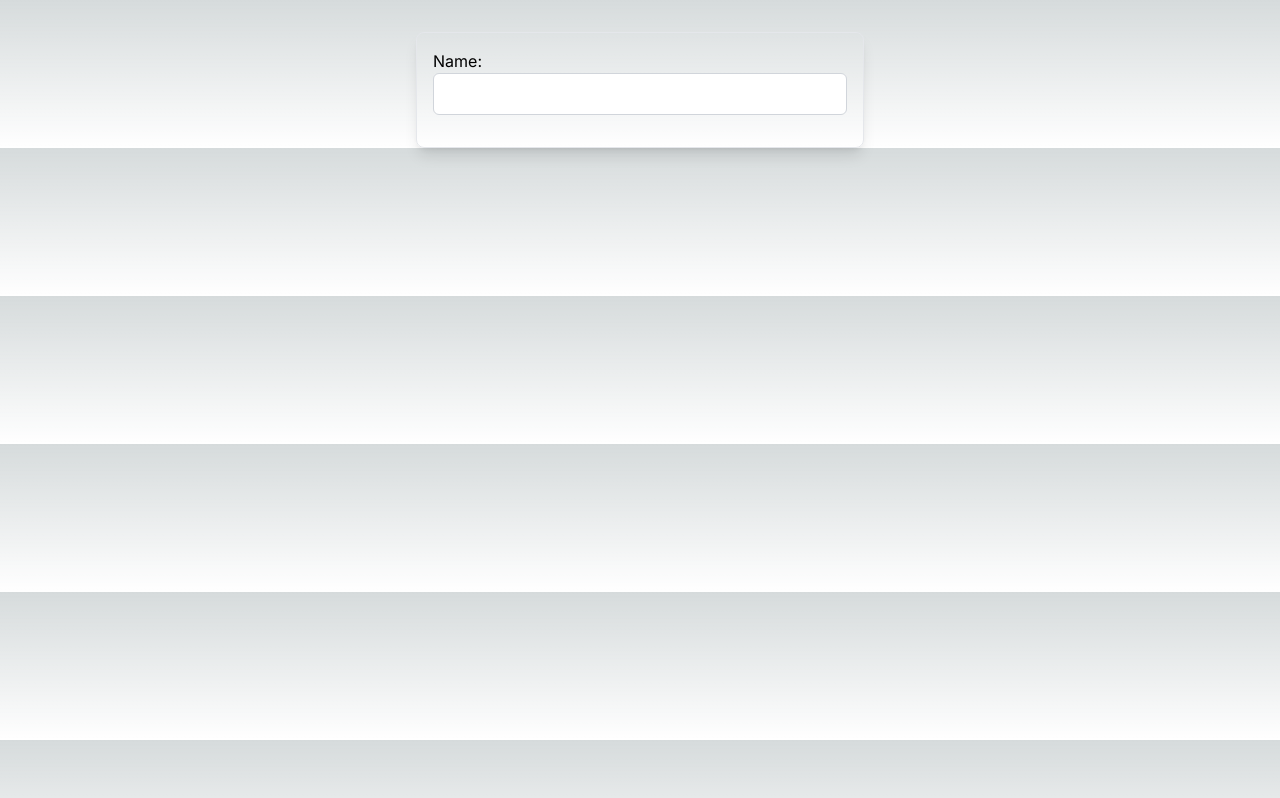
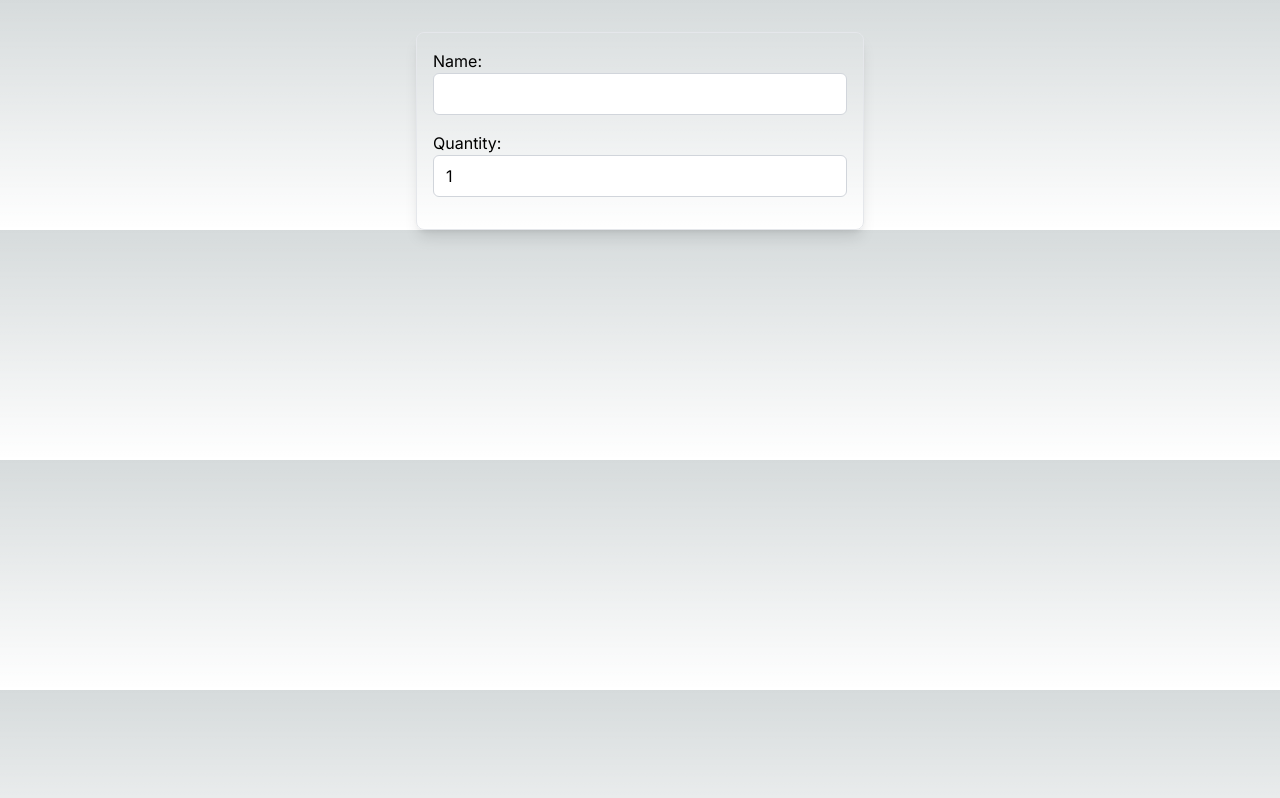
Before and after one commit to Ever-QN/cprg306-assignments, a Next.js app: page /week4 in a window 1280 px wide. Built offline with nearby package versions, Linux system fonts and the light colour scheme.

Commit message:
Create div with label and input for quantity

```diff
--- a/app/week4/new-item.js
+++ b/app/week4/new-item.js
@@ -42,6 +42,21 @@ export default function NewItem() {
             />
         </div>
 
+        <div>
+            <label htmlFor="quantity">Quantity: </label>
+            <input
+            type="number"
+            id="quantity"
+            name="quantity"
+            value={quantity}
+            onChange={(e) => setQuantity(Number(e.target.value))}
+            min="1"
+            max="99"
+            required
+            className="border border-gray-300 px-3 py-2 rounded-md w-full focus:outline-none focus:ring focus:border-blue-300 mb-4 text-black"
+            />
+        </div>
+
     </form>
     )
 }
```
